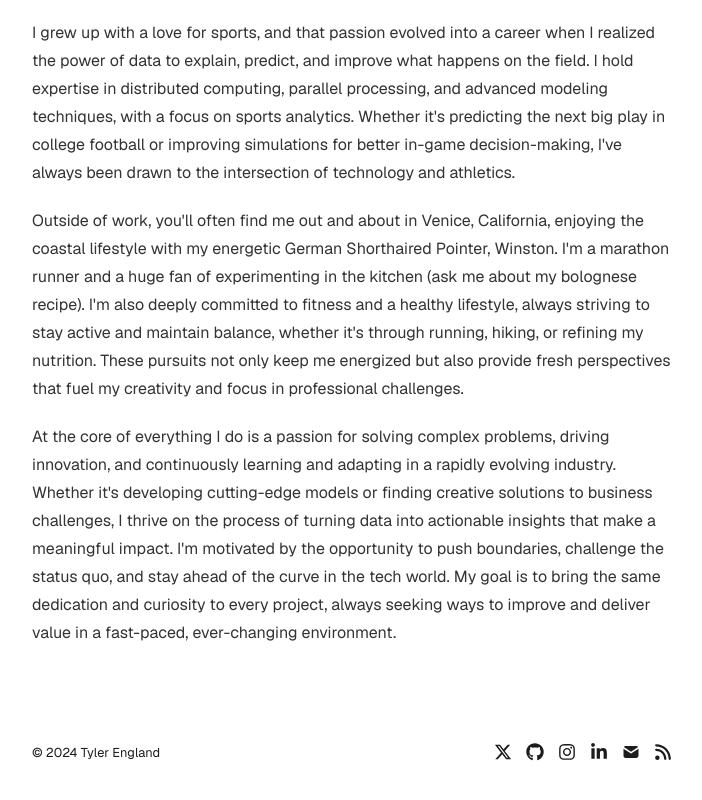
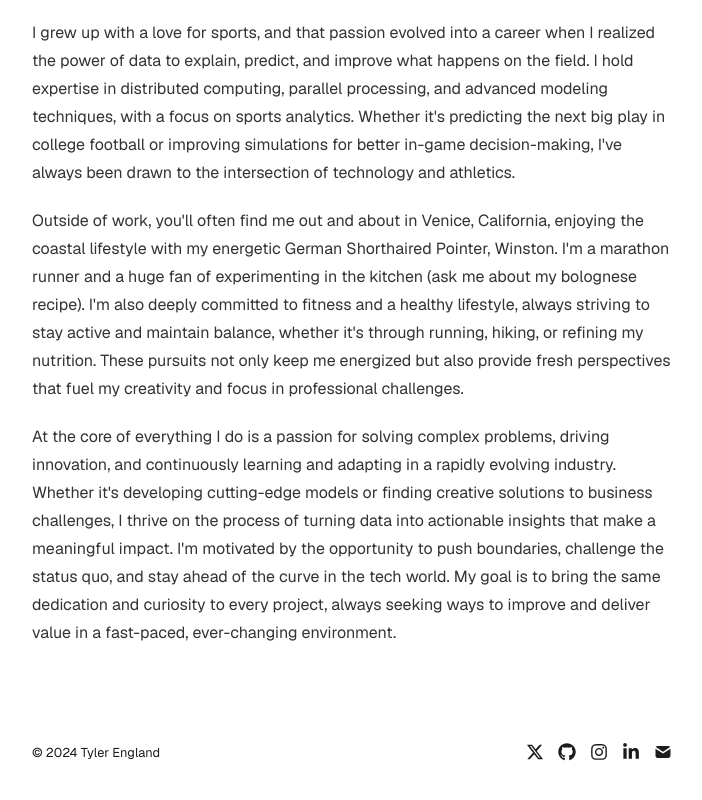
Before and after one commit to tylerengland25/personal-website, a Next.js app: page / in a window 1280 px wide. Shown: the part 485-1285 px from the top of the page, without its empty margins (288-990 px from the left). Built offline with nearby package versions, Linux system fonts and the light colour scheme.

Commit message:
Remove xml link in footer

```diff
--- a/app/components/footer.tsx
+++ b/app/components/footer.tsx
@@ -30,9 +30,6 @@ function SocialLinks() {
       <SocialLink href={socialLinks.instagram} icon={FaInstagram} />
       <SocialLink href={socialLinks.linkedin} icon={FaLinkedinIn} />
       <SocialLink href={socialLinks.email} icon={TbMailFilled} />
-      <a href="/rss.xml" target="_self">
-        <FaRss />
-      </a>
     </div>
   );
 }
```
